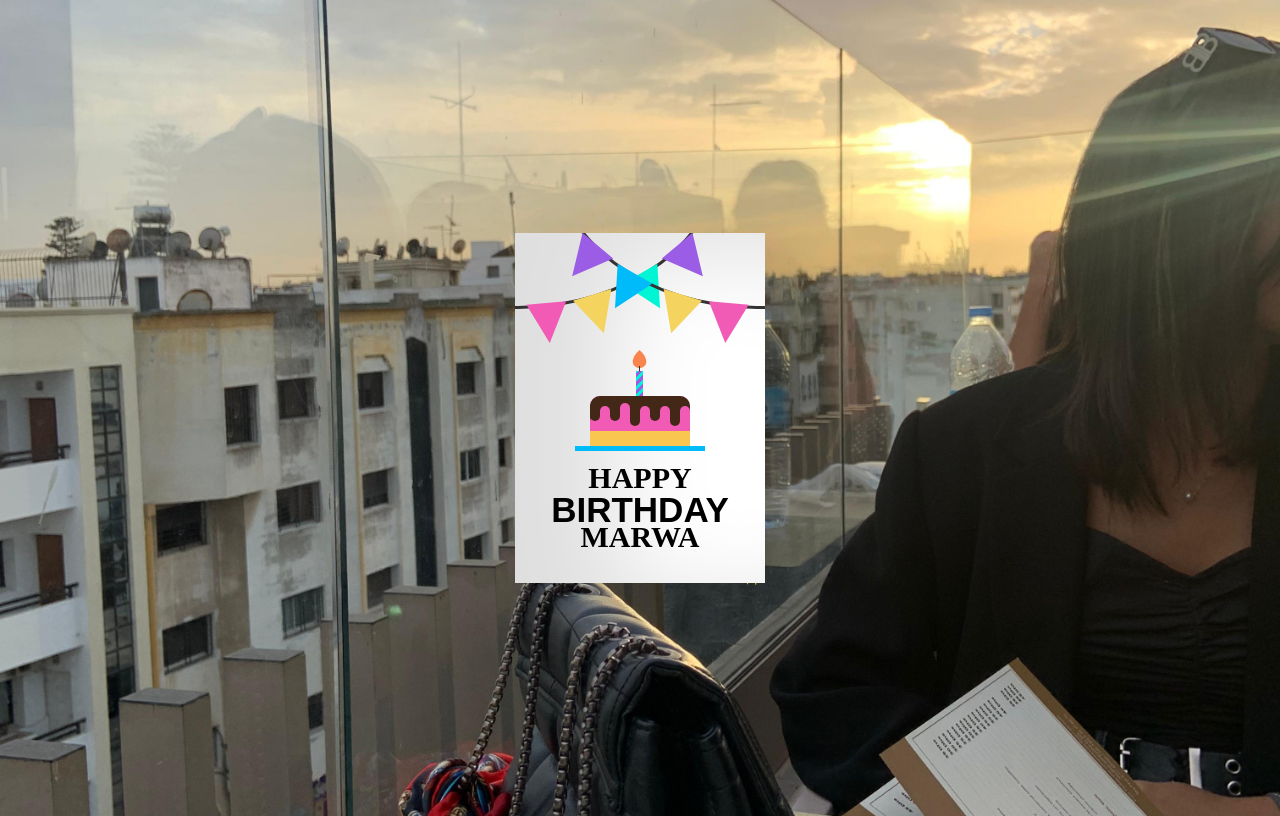
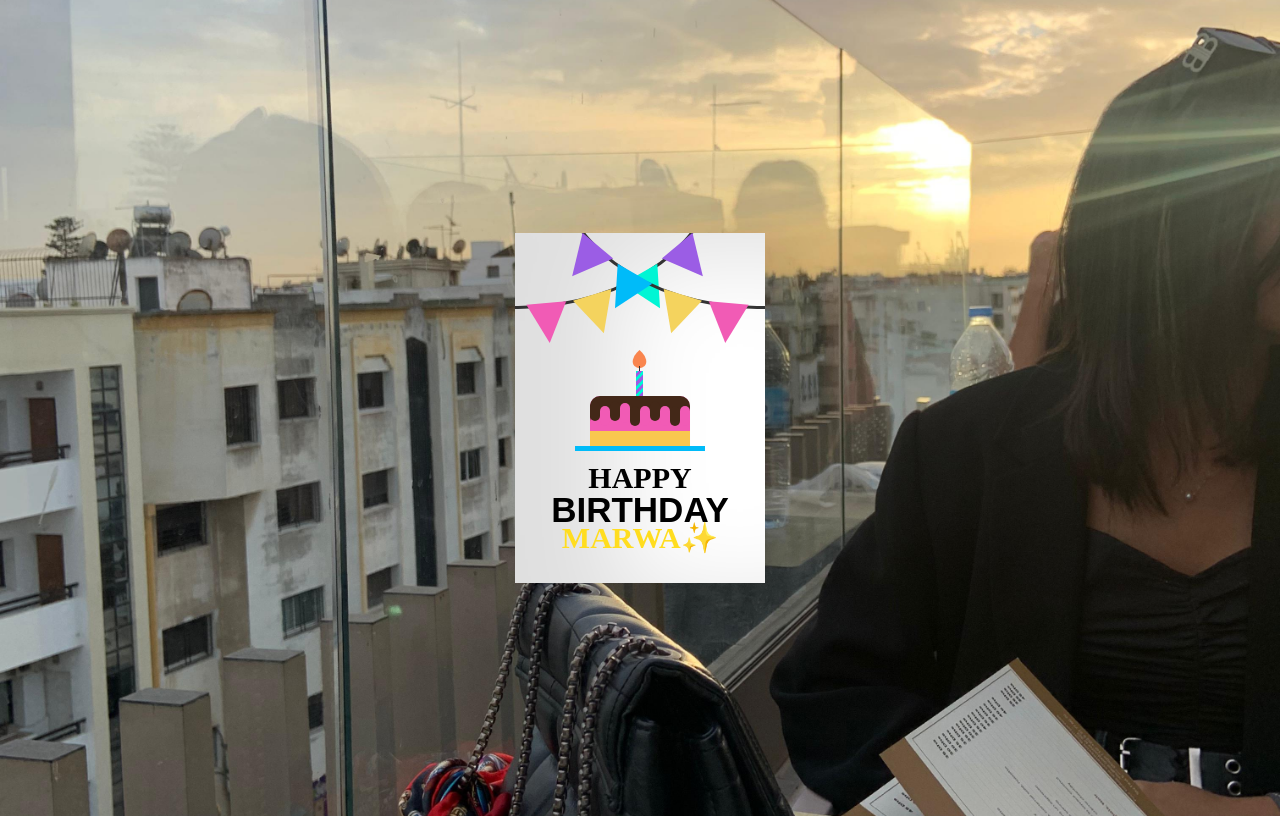
Before and after one commit to aymennadir/marwaGuerchalii, a plain HTML site: page index.html in a window 1280 px wide. Drawn offline with Linux system fonts and the light colour scheme.

Commit message:
Update index.html

```diff
--- a/index.html
+++ b/index.html
@@ -12,7 +12,7 @@
         <div class="front-text">
           <h3 class="happy">HAPPY</h3>
           <h2 class="bday">BIRTHDAY</h2>
-          <h3 class="toyou">MARWA</h3>
+          <h3 class="toyou" style="color: rgb(255, 221, 31)">MARWA&#10024</h3>
         </div>
         <div class="wrap-deco">
           <div class="decorations"></div>
@@ -39,7 +39,6 @@
             And tyyy for everything mabin a7san 7wayj li traw liya had 3am hiya 3rft a good person like uu &#10084 <br />
             Enjoooooooy Urrrr daay And m with u  &#10084;&#65039;
           </p>
-          <p class="name" style="color: rgb(255, 221, 31)">Marwa&#10024;</p>
         </div>
       </div>
     </div>
```
